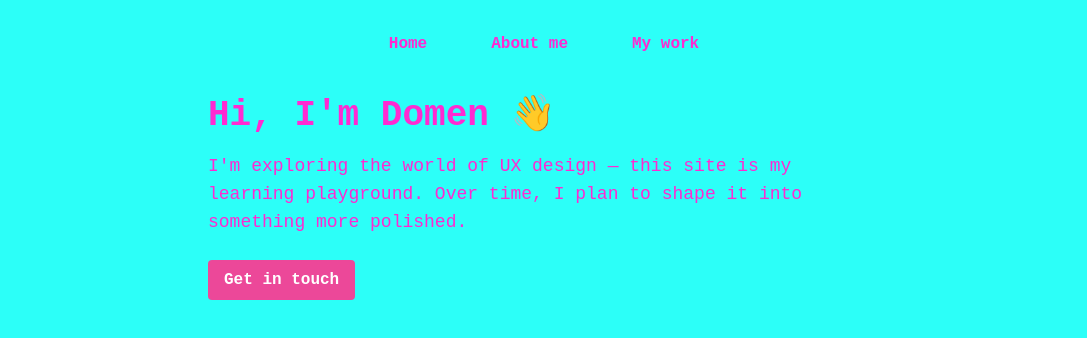
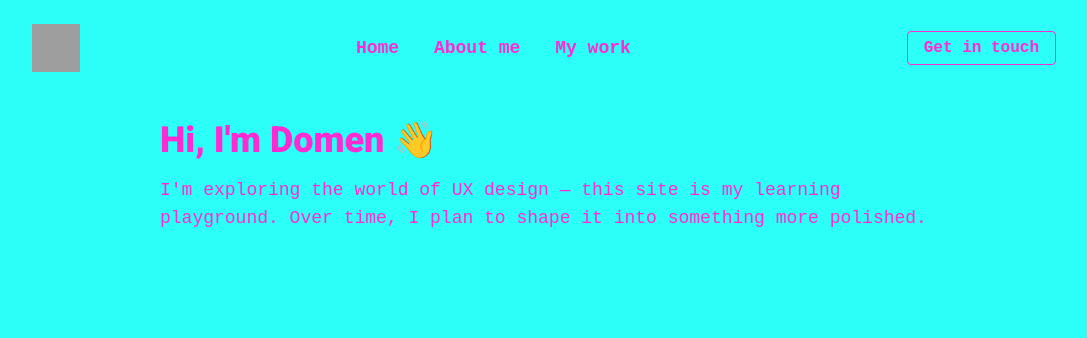
Before and after one commit to Mender92/mender, a plain HTML site: page index.html in a window 1280 px wide. Shown: the whole page, without its empty margins (96-1183 px from the left). Drawn offline with nearby package versions, Linux system fonts and the light colour scheme; grey boxes are pictures that could not be loaded.

Commit message:
Update index.html

```diff
--- a/index.html
+++ b/index.html
@@ -5,36 +5,53 @@
   <meta name="viewport" content="width=device-width, initial-scale=1" />
   <title>Domen – UX Beginner</title>
   <script src="https://cdn.tailwindcss.com"></script>
+  <link href="https://fonts.googleapis.com/css2?family=Roboto:wght@900&display=swap" rel="stylesheet">
   <style>
     body {
       background-color: #2CFFF8 !important;
       font-family: "Courier New", Courier, monospace !important;
       color: #FF2AD1 !important;
     }
+    h1 {
+      font-family: "Roboto", sans-serif;
+      font-weight: 900;
+    }
   </style>
 </head>
 <body class="p-6">
 
-  <!-- Menu -->
-  <nav class="flex justify-center space-x-8 mb-8">
-    <button id="btn-home" class="px-4 py-2 rounded hover:bg-pink-400 focus:outline-none focus:ring-2 focus:ring-pink-600 font-semibold">Home</button>
-    <button id="btn-about" class="px-4 py-2 rounded hover:bg-pink-400 focus:outline-none focus:ring-2 focus:ring-pink-600 font-semibold">About me</button>
-    <button id="btn-work" class="px-4 py-2 rounded hover:bg-pink-400 focus:outline-none focus:ring-2 focus:ring-pink-600 font-semibold">My work</button>
-  </nav>
+  <!-- Top Bar with Logo, Nav, and Button -->
+  <header class="flex justify-between items-center mb-12 max-w-5xl mx-auto">
+    <!-- Left: Logo -->
+    <img src="https://upload.wikimedia.org/wikipedia/commons/thumb/3/3f/Placeholder_view_vector.svg/240px-Placeholder_view_vector.svg.png" alt="Logo" class="w-12 h-12" />
+
+    <!-- Center: Nav -->
+    <nav class="space-x-6 text-lg font-semibold">
+      <button id="btn-home" class="hover:underline">Home</button>
+      <button id="btn-about" class="hover:underline">About me</button>
+      <button id="btn-work" class="hover:underline">My work</button>
+    </nav>
+
+    <!-- Right: Get in touch button -->
+    <button class="border border-current px-4 py-1 rounded font-semibold hover:bg-pink-500 hover:text-white transition">
+      Get in touch
+    </button>
+  </header>
 
   <!-- Content Sections -->
-  <div class="max-w-2xl mx-auto">
+  <main class="max-w-3xl mx-auto">
 
+    <!-- Home Section -->
     <section id="home" class="content-section">
-      <h1 class="text-4xl font-bold mb-4">Hi, I'm Domen 👋</h1>
-      <p class="mb-6 text-lg">
+      <h1 class="text-4xl mb-4">Hi, I'm Domen 👋</h1>
+      <p class="text-lg">
         I'm exploring the world of UX design — this site is my learning playground. Over time, I plan to shape it into something more polished.
       </p>
-      <button class="bg-pink-500 hover:bg-pink-600 text-white px-4 py-2 rounded font-semibold">Get in touch</button>
     </section>
 
+    <!-- About Me Section -->
     <section id="about" class="content-section hidden">
-      <h2 class="text-2xl font-semibold mb-4">What I'm Doing</h2>
+      <h1 class="text-3xl mb-4">What I'm Doing</h1>
       <ul class="list-disc list-inside space-y-1">
         <li>Learning UX design fundamentals (Coursera & real-life projects)</li>
         <li>Practicing by building this page from scratch</li>
@@ -42,17 +59,18 @@
       </ul>
     </section>
 
+    <!-- My Work Section -->
     <section id="work" class="content-section hidden">
-      <h2 class="text-2xl font-semibold mb-4">What's Next?</h2>
+      <h1 class="text-3xl mb-4">What's Next?</h1>
       <p>
         I’ll add case studies, design ideas, and maybe even some experiments as I grow. This is a snapshot of my journey, not a final product.
       </p>
     </section>
 
-  </div>
+  </main>
 
+  <!-- Script to Switch Sections -->
   <script>
-    // Simple tab switching logic
     const buttons = {
       home: document.getElementById('btn-home'),
       about: document.getElementById('btn-about'),
@@ -65,19 +83,16 @@
     };
 
     function showSection(section) {
-      // Hide all sections
       Object.values(sections).forEach(s => s.classList.add('hidden'));
-      // Show the selected section
       sections[section].classList.remove('hidden');
     }
 
-    // Set event listeners
     buttons.home.addEventListener('click', () => showSection('home'));
     buttons.about.addEventListener('click', () => showSection('about'));
     buttons.work.addEventListener('click', () => showSection('work'));
 
-    // Show home by default on page load
-    showSection('home');
+    showSection('home'); // default view
   </script>
+
 </body>
 </html>
```
